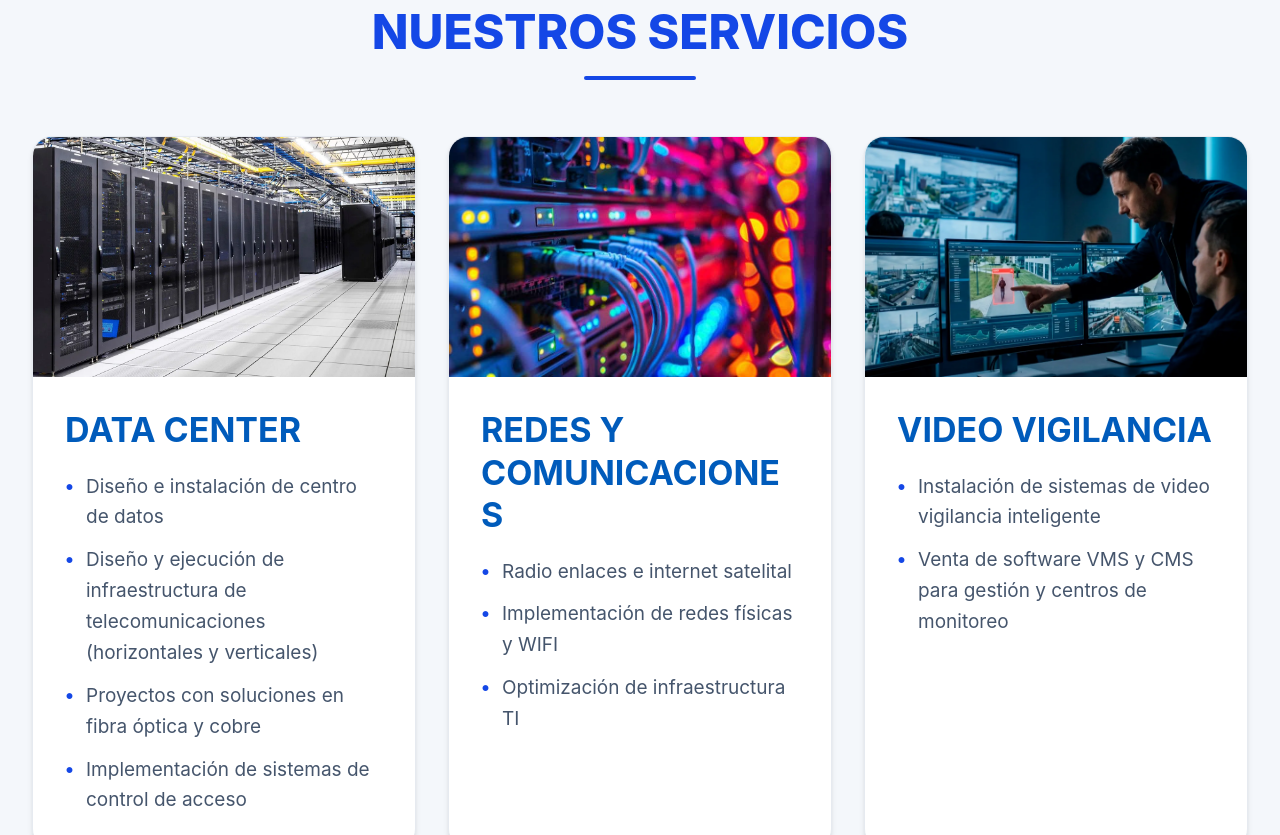
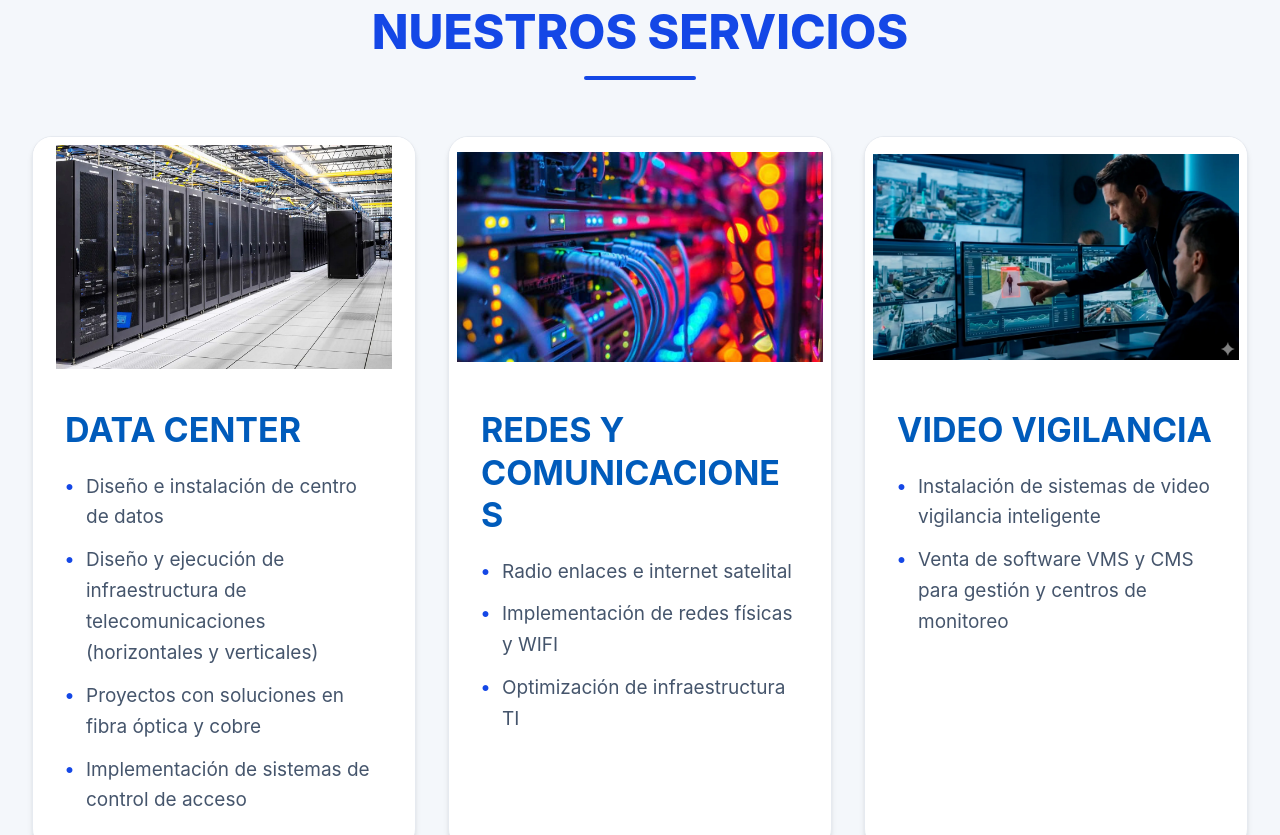
Before and after one commit to pygsystem/pygsystem, a React (Vite) app: page / in a window 1280 px wide. Shown: the part 1600-2435 px from the top of the page. Built offline with nearby package versions, Linux system fonts and the light colour scheme.

Commit message:
actulizar servicio

```diff
--- a/src/App.jsx
+++ b/src/App.jsx
@@ -299,7 +299,11 @@ const brands = [
           <div className="grid md:grid-cols-2 xl:grid-cols-3 gap-8">
             {services.map((service, index) => (
               <div key={index} className="bg-white rounded-[20px] overflow-hidden shadow-md border border-[#e6eaf0] hover:-translate-y-3 hover:shadow-2xl transition-all duration-300">
-                <img src={service.image} alt={service.title} className="w-full h-[240px] object-cover" />
+                <img
+  src={service.image}
+  alt={service.title}
+  className="w-full h-[220px] md:h-[240px] object-contain bg-white p-2"
+/>
 
                 <div className="p-8">
                   <h3 className="text-2xl md:text-[34px] font-bold text-[#005bbb] mb-5 leading-tight break-words">
```
